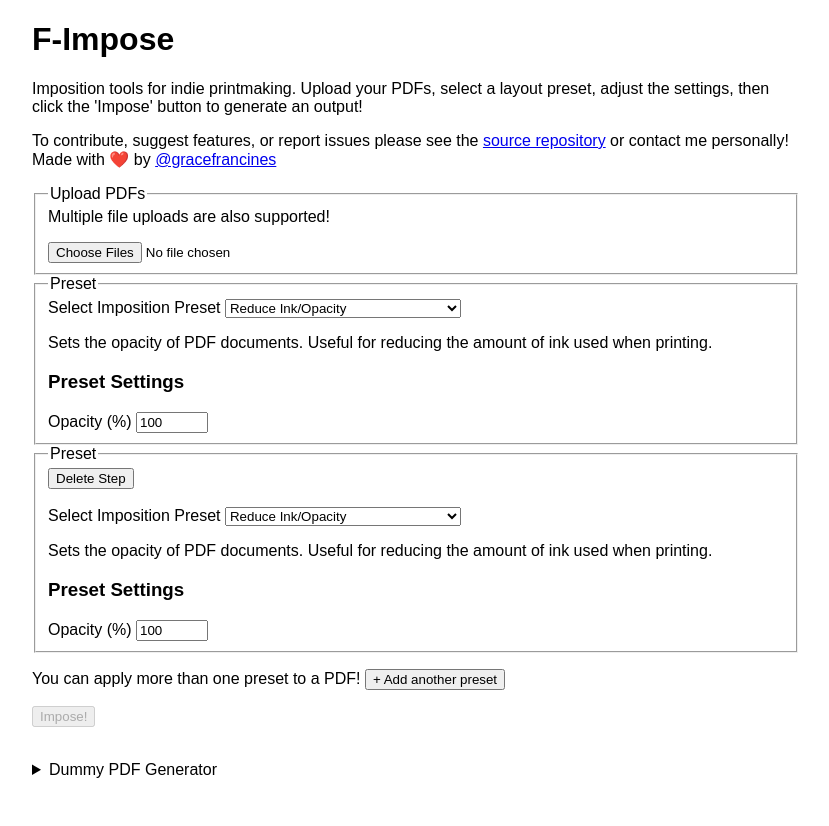
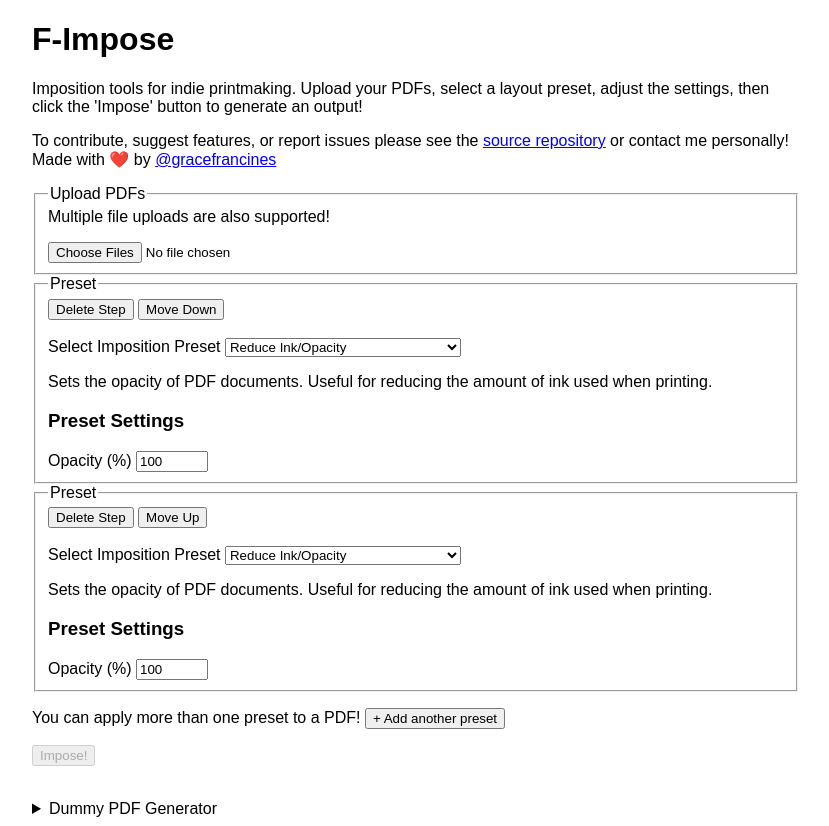
Before and after one commit to gfrancine/f-impose, a React (Vite) app: page / in a window 1280 px wide. Both pictures are taken after a click on the button "+ Add another preset". Shown: the whole page, without its empty margins (224-1053 px from the left). Before the commit the page ends 800 px from the top, so only its background shows below. Built offline with nearby package versions, Linux system fonts and the light colour scheme.

Commit message:
feat: preset step reordering

```diff
--- a/src/components/App.tsx
+++ b/src/components/App.tsx
@@ -21,6 +21,21 @@ function App() {
   >([]);
   const [shouldMergeResults, setShouldMergeResults] = useState(false);
 
+  const addPresetStep = () => setPresetSteps([...presetSteps, newPresetStep()]);
+
+  const deletePresetStep = (i: number) =>
+    setPresetSteps(removeFromArray(presetSteps, i));
+
+  const movePresetStep = (from: number, to: number) => {
+    const newPresetSteps = [...presetSteps];
+    const step = newPresetSteps.splice(from, 1)[0];
+    newPresetSteps.splice(to, 0, step);
+    setPresetSteps(newPresetSteps);
+  };
+
+  const movePresetStepUp = (i: number) => movePresetStep(i, i - 1);
+  const movePresetStepDown = (i: number) => movePresetStep(i, i + 1);
+
   const handleFileUpload = async (
     event: React.ChangeEvent<HTMLInputElement>,
   ) => {
@@ -28,10 +43,6 @@ function App() {
     if (!files || files.length === 0) return;
     setInputFiles(Array.from(files));
   };
-
-  const addPresetStep = () => setPresetSteps([...presetSteps, newPresetStep()]);
-  const deletePresetStep = (i: number) =>
-    setPresetSteps(removeFromArray(presetSteps, i));
 
   const impose = async () => {
     if (inputFiles.length === 0) return;
@@ -141,7 +152,19 @@ function App() {
               setArray(presetSteps, i, { ...presetStep, rawSettings }),
             )
           }
-          onDelete={i > 0 ? () => deletePresetStep(i) : undefined}
+          onDelete={
+            presetSteps.length > 1 ? () => deletePresetStep(i) : undefined
+          }
+          onMoveDown={
+            presetSteps.length > 1 && i < presetSteps.length - 1
+              ? () => movePresetStepDown(i)
+              : undefined
+          }
+          onMoveUp={
+            presetSteps.length > 1 && i > 0
+              ? () => movePresetStepUp(i)
+              : undefined
+          }
         />
       ))}
       <p>
--- a/src/components/PresetStepForm.tsx
+++ b/src/components/PresetStepForm.tsx
@@ -71,26 +71,38 @@ export default function PresetStepForm({
   onPresetIdChange,
   onRawSettingsChange,
   onDelete,
+  onMoveUp,
+  onMoveDown,
 }: {
   presetId: PresetId;
   rawSettings: RawSettings;
   onPresetIdChange?: (presetId: PresetId) => unknown;
   onRawSettingsChange?: (rawSettings: RawSettings) => unknown;
   onDelete?: () => unknown;
+  onMoveUp?: () => unknown;
+  onMoveDown?: () => unknown;
 }) {
   const currentPreset = PRESETS[presetId];
 
   return (
     <fieldset>
       <legend>Preset</legend>
-      {onDelete && (
-        <>
-          <div>
-            <button onClick={onDelete}>Delete Step</button>
-          </div>
-          <br />
-        </>
-      )}
+      <div>
+        {onDelete && <button onClick={onDelete}>Delete Step</button>}
+        {onMoveUp && (
+          <>
+            {" "}
+            <button onClick={onMoveUp}>Move Up</button>
+          </>
+        )}
+        {onMoveDown && (
+          <>
+            {" "}
+            <button onClick={onMoveDown}>Move Down</button>
+          </>
+        )}
+      </div>
+      {onDelete || onMoveUp || onMoveDown ? <br /> : <></>}
       <label>
         Select Imposition Preset{" "}
         <select
```
